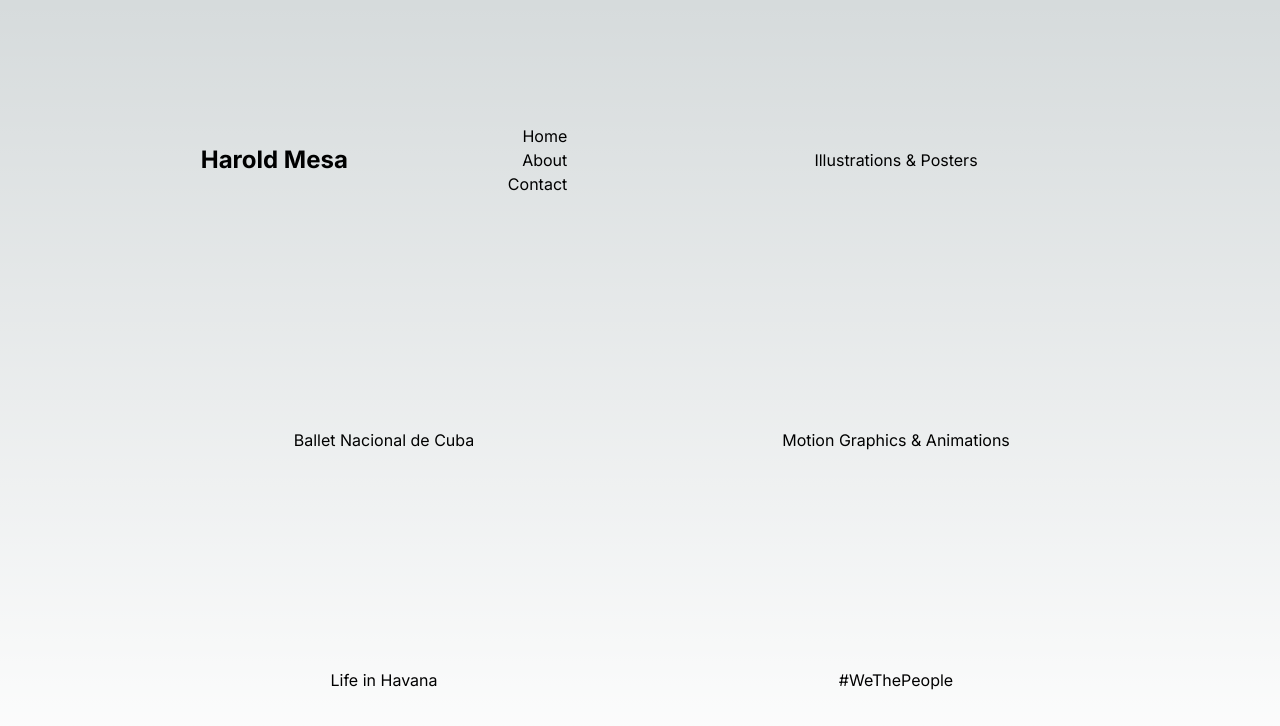
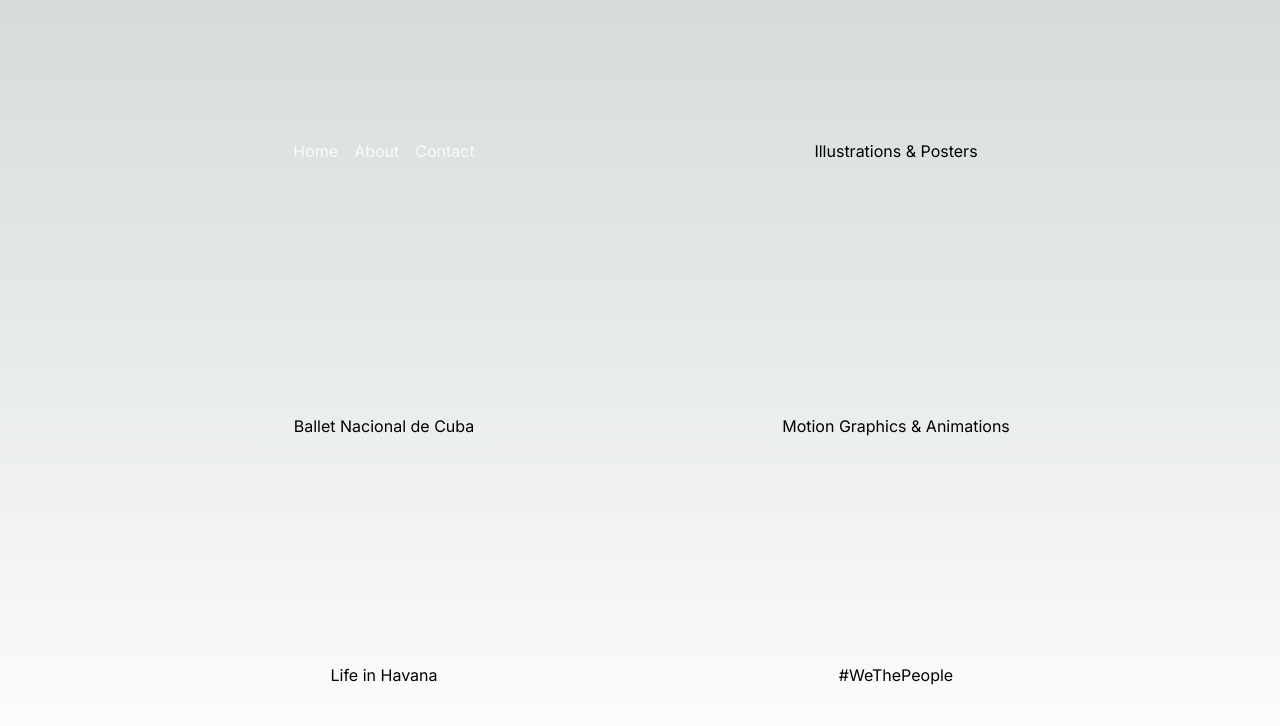
Before and after one commit to curiousmockingbird/my_graphic_design_portfolio, a Next.js app: page / in a window 1280 px wide. Shown: the top 726 px of the page. Built offline with nearby package versions, Linux system fonts and the light colour scheme.

Commit message:
WIP: Formatting homepage with Tailwind CSS. Created '.nav-items' utility class.

```diff
--- a/src/app/globals.css
+++ b/src/app/globals.css
@@ -27,5 +27,9 @@ body {
 }
 
 .custom-div {
-  @apply flex items-center justify-center border-0 border-orange rounded-sm hover:border-2 hover:rounded-3xl hover:border-tahiti transition-all duration-700 ;
+  @apply flex items-center justify-center border-transparent rounded-sm border-2 hover:rounded-3xl hover:border-tahiti transition-all duration-700 ;
 }
+
+.nav-items {
+  @apply text-white px-2 hover:text-tahiti;
+}
--- a/src/app/navBar/page.tsx
+++ b/src/app/navBar/page.tsx
@@ -2,22 +2,18 @@ import Link from 'next/link';
 
 export default function Navbar() {
   return (
-    <nav className="grid grid-cols-2 gap-12 lg:gap-32 custom-div">
-      <div className="custom-div p-4">
-          <Link href="/"
-            className="text-white text-2xl font-bold">Harold Mesa
-          </Link>
-    </div>
-        <div className="p-4 custom-div text-center lg:text-right">
-          <div className="flex flex-col">
+    <nav className="custom-div">
+
+        <div className="p-4 lg:p-6 custom-div">
+          <div className="flex flex-row">
             <Link href="/"
-             className="text-white hover:text-blue-300"> Home
+             className="nav-items"> Home
             </Link>
             <Link href="/about"
-             className="text-white hover:text-blue-300">About
+             className="nav-items">About
             </Link>
             <Link href="/contact"
-             className="text-white hover:text-blue-300">Contact
+             className="nav-items">Contact
             </Link>
           </div>
         </div>
--- a/tailwind.config.ts
+++ b/tailwind.config.ts
@@ -16,6 +16,8 @@ const config: Config = {
       'tahiti': '#3ab7bf',
       'orange': '#fb923c',
       'gray': '#f9fafb',
+      'transparent': 'rgba(255, 255, 255, 0)',
+      'white': '#f8fafc',
     },
   },
   plugins: [],
```
